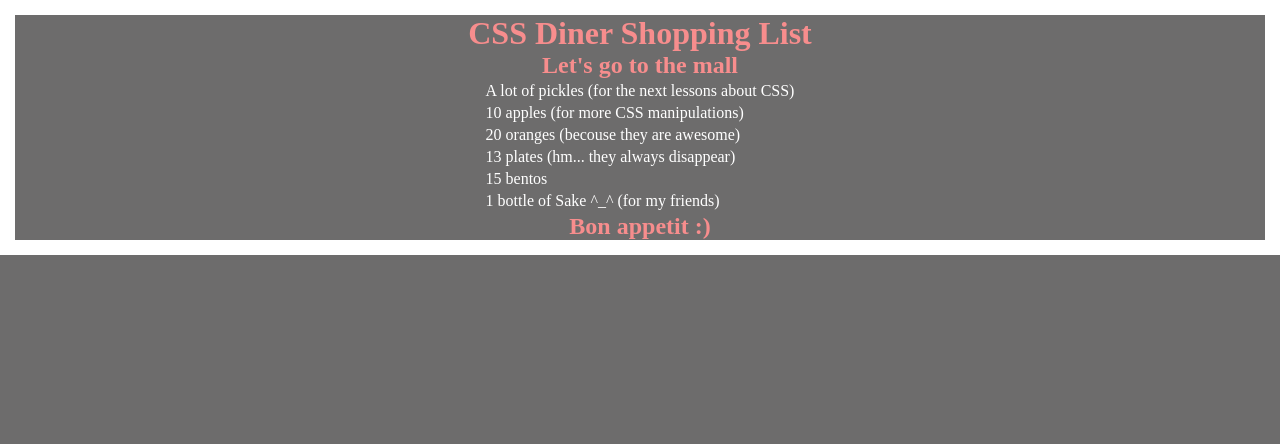
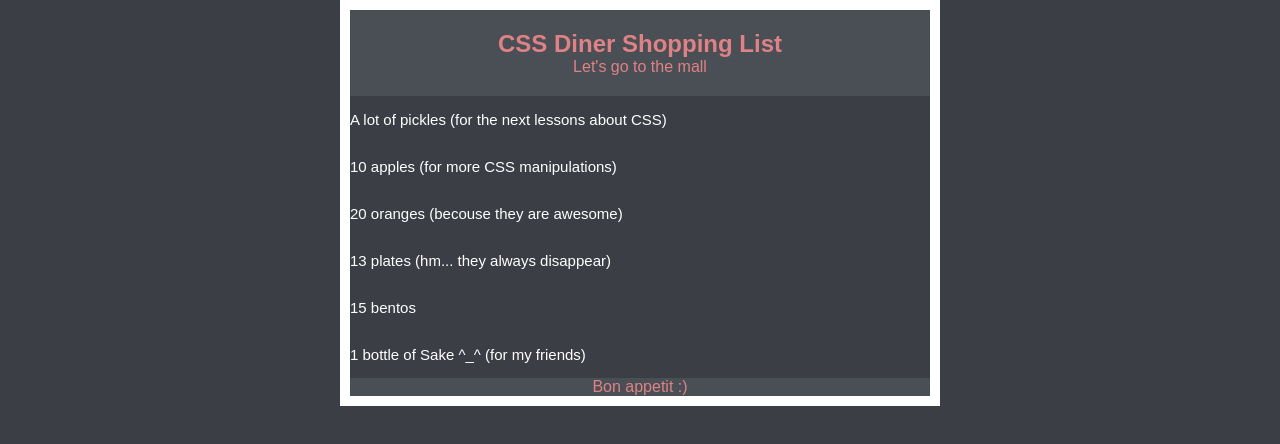
Before and after one commit to ElenaDii/smashinghtml5, a plain HTML site: page 4/diner/diner.html in a window 1280 px wide. Drawn offline with Linux system fonts and the light colour scheme.

Commit message:
Changed diner.html and diner.css as in wheather forecast

```diff
--- a/4/diner/diner.css
+++ b/4/diner/diner.css
@@ -1,22 +1,55 @@
+* {
+	margin: 0;
+	padding: 0;
+	border: 0;
+	box-sizing: border-box;
+
+	}
 body {
-	border: 15px solid white;
+	border: 10px solid white;
 	text-align: center;
-}
-* {
-	background-color:#6D6C6C;
-	margin: auto;
+	background-color:#3b3e45;
+	font-family: "PT Sans", Arial, sans-serif;
+	color: white;
+	margin: 0 auto;
+	width: 600px;
 	}
-.row1 {
-	background: #B2A2BF;
-}
-
-.block1 {
-	color:#F78D8D;
-	}
-	table {
-		color: white;
-		text-align: left;
-	}
-.row1 {
+header {
+	background-color:#4a4f55;
+	color: #de8285;
+	padding: 20px;
 
 }
+p {
+	background-color:#4a4f55;
+	color: #de8285;
+}
+ h1 {
+ 	font-size: 24px;
+ }
+ li {
+	list-style-type: none;
+	display: inline-block;
+	padding: 15px 0;
+	font-size: 15px;
+	text-align: left;
+	}
+
+li:nth-child(1){
+	width: 100%;
+}
+li:nth-child(2){
+	width: 100%;
+}
+li:nth-child(3){
+	width: 100%;
+}
+li:nth-child(4){
+	width: 100%;
+}
+li:nth-child(5){
+	width: 100%;
+}
+li:nth-child(6){
+	width: 100%;
+}
--- a/4/diner/diner.html
+++ b/4/diner/diner.html
@@ -6,34 +6,38 @@
 	<title>css dinner</title>
 </head>
 <body>
-			<div class="block1">
-			<h1>CSS Diner Shopping List</h1>
-			<h2>Let's go to the mall</h2>
-		</div>
-		<div class="block2">
-			<table>
-				<tr class="row1">
-					<td>A lot of pickles (for the next lessons about CSS)</td>
-				</tr>
-				<tr class="row2">
-					<td>10 apples (for more CSS manipulations)</td>
-				</tr>
-				<tr class="row1">
-					<td>20 oranges (becouse they are awesome)</td>
-				</tr>
-				<tr class="row3">
-					<td>13 plates (hm... they always disappear)</td>
-				</tr>
-				<tr class="row1">
-					<td>15 bentos</td>
-				</tr>
-				<tr class="row2">
-					<td>1 bottle of Sake ^_^ (for my friends)</td>
-				</tr>
-			</table>
-		</div>
-		<div class="block1">
-			<h2>Bon appetit :)</h2>
-		</div>
+	<header>
+		<h1>CSS Diner Shopping List</h1>
+			<p>Let's go to the mall</p>
+	</header>
+			<main>
+			<ul>
+				<li>
+					<span>A lot of pickles</span>
+					<span>(for the next lessons about CSS)</span>
+				</li>
+					<li>
+						<span>10 apples</span>
+						<span>(for more CSS manipulations)</span>
+					</li>
+					<li>
+						<span>20 oranges</span>
+						<span>(becouse they are awesome)</span>
+					</li>
+					<li>
+						<span>13 plates</span>
+						<span>(hm... they always disappear)</span>
+					</li>
+					<li>
+						<span>15 bentos</span>
+						<span></span>
+					</li>
+					<li>
+						<span>1 bottle of Sake ^_^</span>
+						<span>(for my friends)</span>
+					</li>
+				</ul>
+				<p>Bon appetit :)</p>
+		</main>
 </body>
 </html>
```
